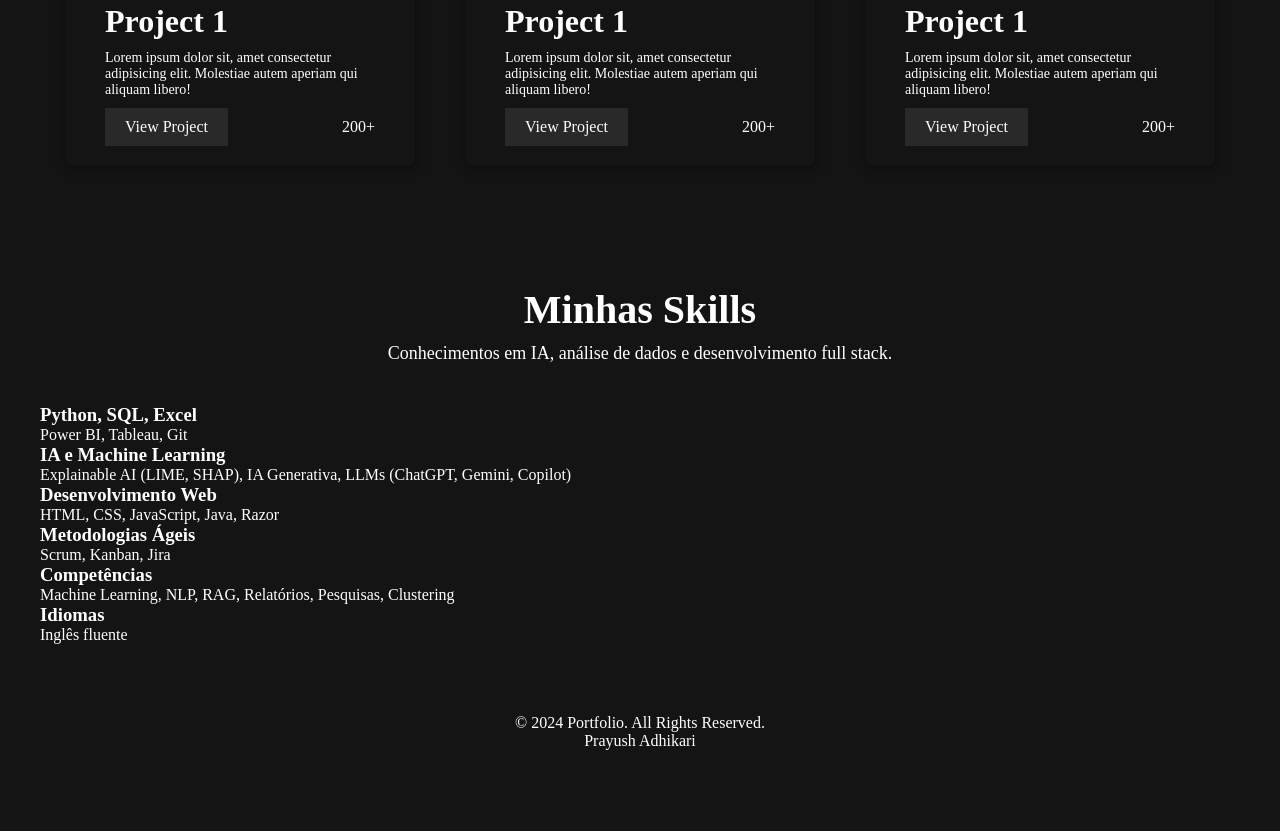
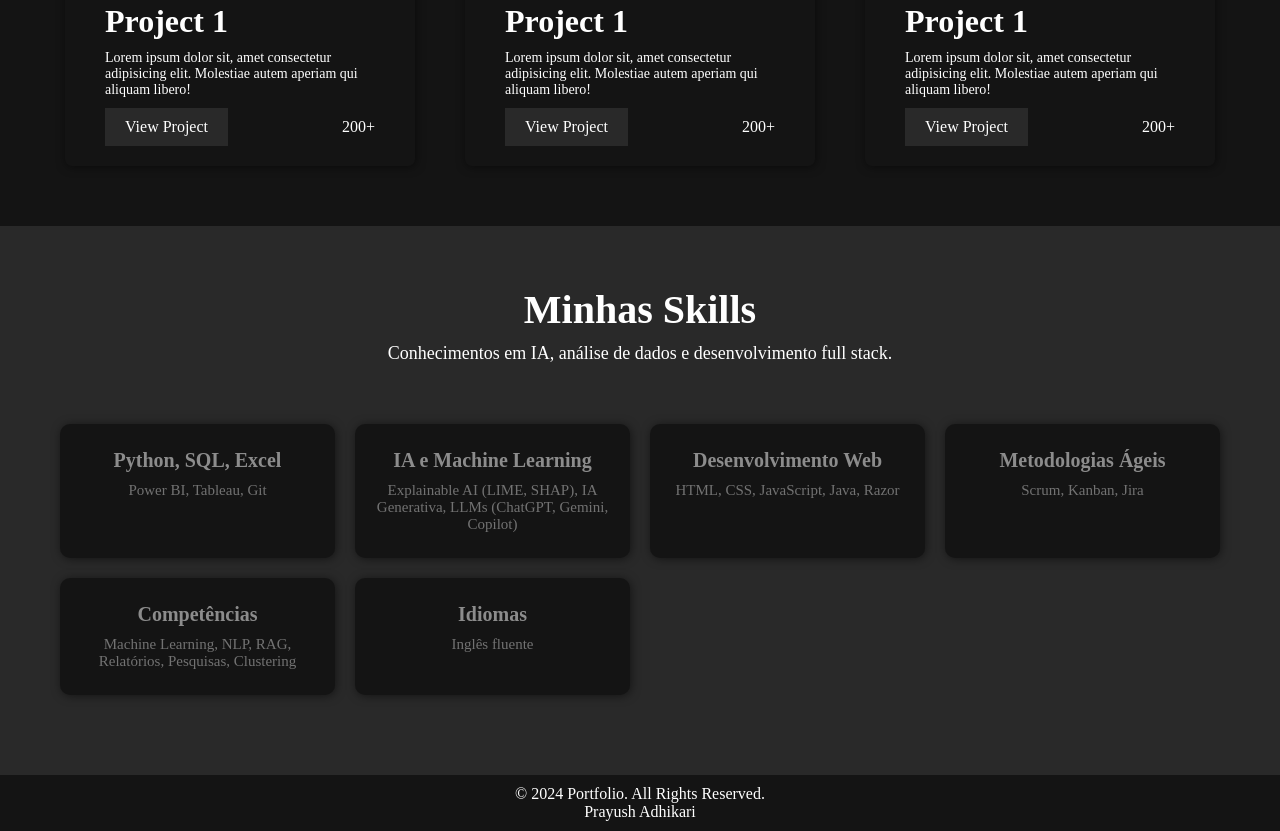
Before and after one commit to Raquelbraga242/Portfolio, a plain HTML site: page index.html in a window 1280 px wide. Shown: the part 1583-2414 px from the top of the page. Before the commit the page ends 2343 px from the top, so only its background shows below. Drawn offline with Linux system fonts and the light colour scheme.

Commit message:
editando detalhes

```diff
--- a/css/styles.css
+++ b/css/styles.css
@@ -383,3 +383,49 @@ footer {
     grid-template-columns: repeat(1, 1fr);
   }
 }
+/* ========================= */
+/* Skills Section */
+/* ========================= */
+
+#skills {
+  background-color: var(--dark-200);
+  color: white;
+}
+
+.skills-grid {
+  display: grid;
+  grid-template-columns: repeat(auto-fit, minmax(250px, 1fr));
+  gap: 20px;
+  padding: 20px;
+}
+
+.skill-card {
+  background-color: var(--dark-100);
+  border-radius: 10px;
+  padding: 25px 20px;
+  text-align: center;
+  box-shadow: 1px 1px 10px rgba(0, 0, 0, 0.5);
+  transition: transform 0.3s ease, box-shadow 0.3s ease;
+}
+
+.skill-card:hover {
+  transform: translateY(-5px);
+  box-shadow: 0 4px 15px rgba(255, 255, 255, 0.15);
+}
+
+.skill-card h3 {
+  font-size: 20px;
+  margin-bottom: 10px;
+  color: var(--dark-600);
+}
+
+.skill-card p {
+  font-size: 15px;
+  color: var(--dark-500);
+}
+
+.skill-card i {
+  font-size: 28px;
+  color: #6c63ff;
+  margin-bottom: 12px;
+}
--- a/index.html
+++ b/index.html
@@ -161,31 +161,38 @@
 
         <div class="skills-grid">
             <div class="skill-card">
+                <i class="fa-solid fa-code"></i>
                 <h3>Python, SQL, Excel</h3>
                 <p>Power BI, Tableau, Git</p>
             </div>
             <div class="skill-card">
+                <i class="fa-solid fa-robot"></i>
                 <h3>IA e Machine Learning</h3>
                 <p>Explainable AI (LIME, SHAP), IA Generativa, LLMs (ChatGPT, Gemini, Copilot)</p>
             </div>
             <div class="skill-card">
+                <i class="fa-solid fa-globe"></i>
                 <h3>Desenvolvimento Web</h3>
                 <p>HTML, CSS, JavaScript, Java, Razor</p>
             </div>
             <div class="skill-card">
+                <i class="fa-solid fa-diagram-project"></i>
                 <h3>Metodologias Ágeis</h3>
                 <p>Scrum, Kanban, Jira</p>
             </div>
             <div class="skill-card">
+                <i class="fa-solid fa-brain"></i>
                 <h3>Competências</h3>
                 <p>Machine Learning, NLP, RAG, Relatórios, Pesquisas, Clustering</p>
             </div>
             <div class="skill-card">
+                <i class="fa-solid fa-language"></i>
                 <h3>Idiomas</h3>
                 <p>Inglês fluente</p>
             </div>
         </div>
     </section>
+
 
 
 
```
